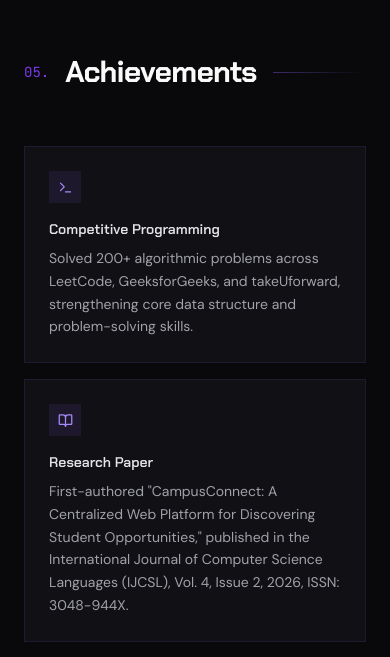
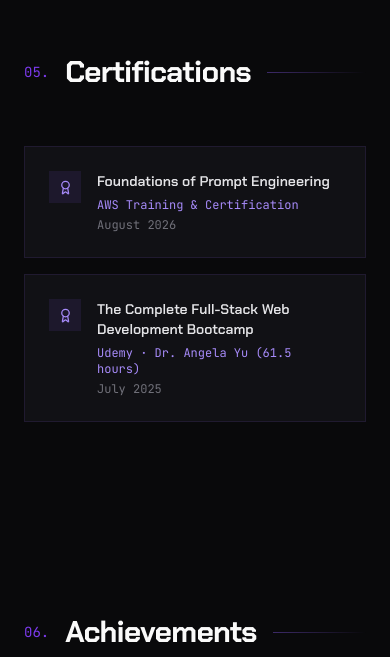
Before and after one commit to ayushsareen793/Portfolio, a React (Vite) app: page / in a window 390 px wide. Shown: the part 6483-7140 px from the top of the page. Built offline with nearby package versions, Linux system fonts and the light colour scheme.

Commit message:
Add certifications and update section headers

```diff
--- a/src/app/App.tsx
+++ b/src/app/App.tsx
@@ -18,9 +18,23 @@
   GraduationCap,
   Check,
   FileText,
+  Award,
 } from "lucide-react";
 
-const NAV_LINKS = ["About", "Skills", "Experience", "Projects", "Education", "Achievements", "Contact", "Resume"];
+const NAV_LINKS = ["About", "Skills", "Experience", "Projects", "Education", "Certifications", "Achievements", "Contact", "Resume"];
+
+const CERTIFICATIONS = [
+  {
+    title: "Foundations of Prompt Engineering",
+    issuer: "AWS Training & Certification",
+    date: "August 2026",
+  },
+  {
+    title: "The Complete Full-Stack Web Development Bootcamp",
+    issuer: "Udemy · Dr. Angela Yu (61.5 hours)",
+    date: "July 2025",
+  },
+];
 
 const SKILL_CATEGORIES = [
   {
@@ -510,9 +524,35 @@
         </div>
       </section>
 
+      {/* ─── CERTIFICATIONS ─── */}
+      <section id="certifications" className="relative z-10 py-24 px-6 max-w-6xl mx-auto">
+        <SectionHeader num="05" title="Certifications" />
+        <div className="grid sm:grid-cols-2 gap-4 mt-14">
+          {CERTIFICATIONS.map(({ title, issuer, date }) => (
+            <div
+              key={title}
+              className="bg-[#111115] border border-[rgba(139,92,246,0.12)] hover:border-[rgba(139,92,246,0.38)] transition-all duration-300 p-6 flex gap-4"
+            >
+              <div className="w-8 h-8 flex items-center justify-center bg-[rgba(139,92,246,0.1)] shrink-0">
+                <Award size={15} className="text-[#a78bfa]" />
+              </div>
+              <div>
+                <h3 className="[font-family:'Chakra_Petch',sans-serif] font-semibold text-sm text-[#e4e4e7] mb-1.5">
+                  {title}
+                </h3>
+                <div className="text-[#a78bfa] text-xs [font-family:'JetBrains_Mono',monospace] mb-1">
+                  {issuer}
+                </div>
+                <div className="text-[#71717a] text-xs [font-family:'JetBrains_Mono',monospace]">{date}</div>
+              </div>
+            </div>
+          ))}
+        </div>
+      </section>
+
       {/* ─── ACHIEVEMENTS ─── */}
       <section id="achievements" className="relative z-10 py-24 px-6 max-w-6xl mx-auto">
-        <SectionHeader num="05" title="Achievements" />
+        <SectionHeader num="06" title="Achievements" />
         <div className="grid sm:grid-cols-2 gap-4 mt-14">
           {ACHIEVEMENTS.map(({ icon: Icon, title, desc }) => (
             <div
@@ -533,7 +573,7 @@
 
       {/* ─── CONTACT ─── */}
       <section id="contact" className="relative z-10 py-24 px-6 max-w-6xl mx-auto">
-        <SectionHeader num="06" title="Contact" />
+        <SectionHeader num="07" title="Contact" />
         <div className="mt-14 text-center max-w-xl mx-auto">
           <p className="text-[#a1a1aa] text-base leading-relaxed mb-8">
             Open to full-time opportunities and collaborations. Feel free to reach out — I usually reply within a
```
